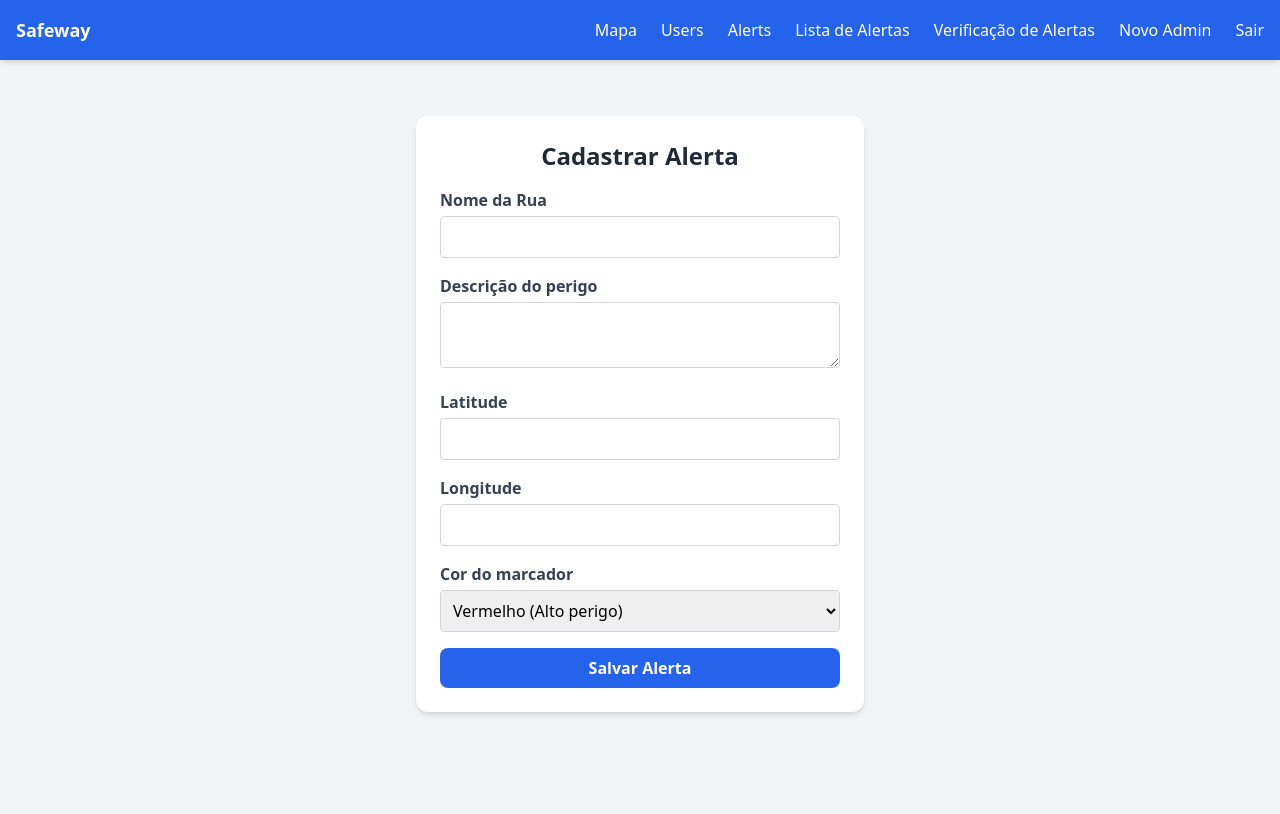
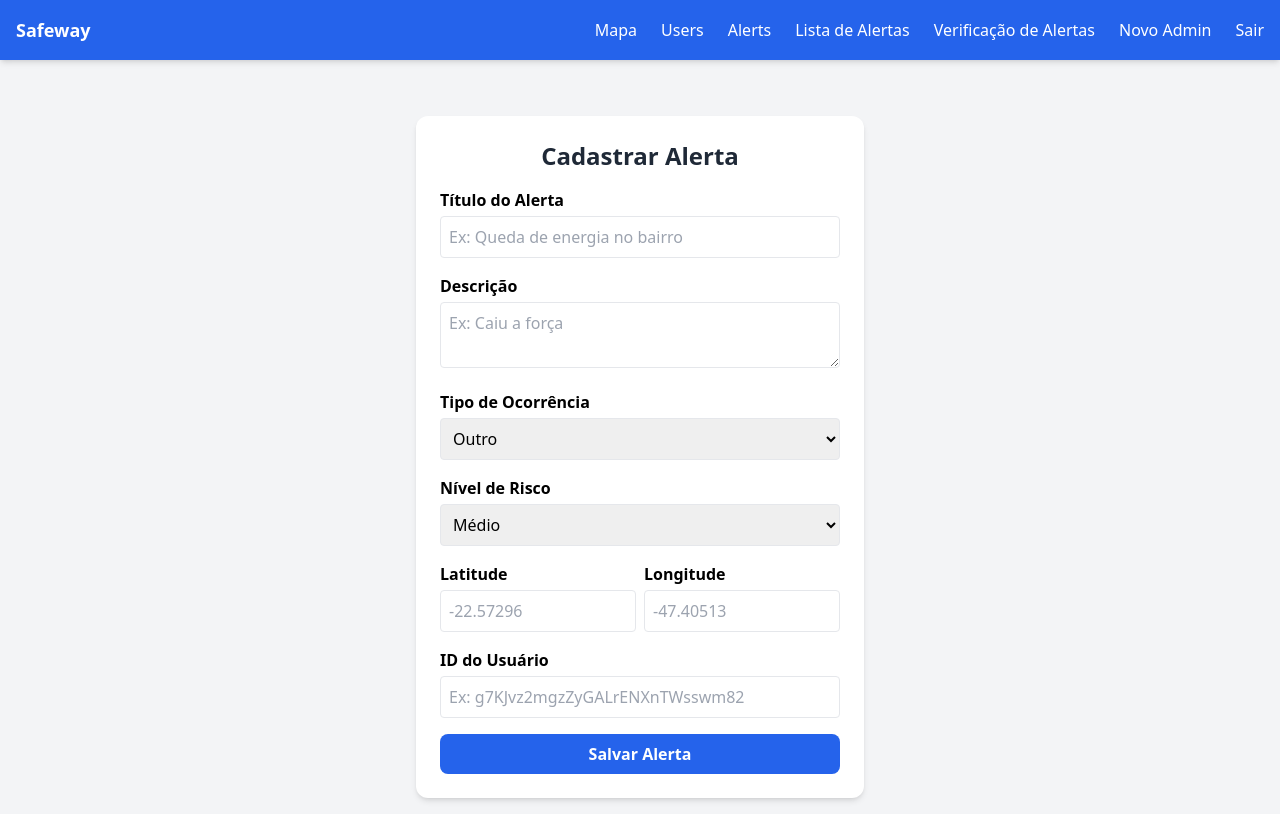
Before and after one commit to Marialu97/Web_Admin_SafeWay, a Next.js app: page /dashboard/alerts in a window 1280 px wide. Built offline with nearby package versions, Linux system fonts and the light colour scheme.

Commit message:
14.11.25

```diff
--- a/app/dashboard/alerts/page.tsx
+++ b/app/dashboard/alerts/page.tsx
@@ -1,117 +1,159 @@
-"use client";
-import { useState } from "react";
-import { addAlert } from "@/lib/firestore";
+'use client';
 
-export default function AlertPage() {
-  const [street, setStreet] = useState("");
-  const [description, setDescription] = useState("");
-  const [latitude, setLatitude] = useState("");
-  const [longitude, setLongitude] = useState("");
-  const [color, setColor] = useState("red");
-  const [error, setError] = useState("");
+import { useState, useEffect } from 'react';
+import { addAlert } from '@/lib/firestore';
+import { useSearchParams } from 'next/navigation';
+
+const AddAlert = () => {
+  const searchParams = useSearchParams();
+  const latParam = searchParams.get('lat');
+  const lngParam = searchParams.get('lng');
+
+  const [titulo, setTitulo] = useState('');
+  const [descricao, setDescricao] = useState('');
+  const [tipo, setTipo] = useState('outro');
+  const [risco, setRisco] = useState('medio');
+  const [latitude, setLatitude] = useState('');
+  const [longitude, setLongitude] = useState('');
+  const [userId, setUserId] = useState('');
+  const [error, setError] = useState('');
+
+  // 🔹 Preenche latitude/longitude automaticamente se vierem da URL
+  useEffect(() => {
+    if (latParam && lngParam) {
+      setLatitude(latParam);
+      setLongitude(lngParam);
+    }
+  }, [latParam, lngParam]);
 
   const handleSubmit = async (e: React.FormEvent) => {
     e.preventDefault();
 
-    if (!street || !description || !latitude || !longitude) {
-      setError("Todos os campos são obrigatórios!");
+    if (!titulo || !descricao || !latitude || !longitude) {
+      setError('Todos os campos obrigatórios devem ser preenchidos!');
       return;
     }
 
     try {
-      await addAlert({
-        street,
-        description,
+      const newAlert = {
+        titulo,
+        descricao,
+        tipo,
+        risco,
         latitude: parseFloat(latitude),
         longitude: parseFloat(longitude),
-        color,
-      });
+        userId,
+        uid: '',
+        data: new Date().toISOString(),
+      };
 
-      alert("Alerta cadastrado com sucesso!");
-      // Clear form fields
-      setStreet("");
-      setDescription("");
-      setLatitude("");
-      setLongitude("");
-      setColor("red");
-      setError("");
+      await addAlert(newAlert);
+      alert('✅ Alerta cadastrado com sucesso!');
+
+      setTitulo('');
+      setDescricao('');
+      setTipo('outro');
+      setRisco('medio');
+      setLatitude('');
+      setLongitude('');
+      setUserId('');
+      setError('');
     } catch (error) {
-      setError("Erro ao cadastrar alerta: " + error);
+      console.error(error);
+      setError('Erro ao cadastrar alerta.');
     }
   };
 
   return (
-    <div className="max-w-md mx-auto bg-white p-6 rounded-xl shadow-md mt-10">
-      <h1 className="text-2xl font-bold mb-4 text-center text-gray-800">
+    <form onSubmit={handleSubmit} className="space-y-4 bg-white p-6 rounded-xl shadow-md max-w-md mx-auto mt-10">
+      <h1 className="text-2xl font-bold text-center text-gray-800 mb-4">
         Cadastrar Alerta
       </h1>
 
-      <form onSubmit={handleSubmit} className="space-y-4">
       <div>
-          <label htmlFor="street" className="block mb-1 font-semibold text-gray-700">
-            Nome da Rua
-          </label>
+        <label className="block font-semibold mb-1">Título do Alerta</label>
         <input
           type="text"
-            id="street"
-            value={street}
-            onChange={(e) => setStreet(e.target.value)}
-            className="border border-gray-300 p-2 w-full rounded"
+          value={titulo}
+          onChange={(e) => setTitulo(e.target.value)}
+          className="border p-2 w-full rounded"
+          placeholder="Ex: Queda de energia no bairro"
         />
       </div>
 
       <div>
-          <label htmlFor="description" className="block mb-1 font-semibold text-gray-700">
-            Descrição do perigo
-          </label>
+        <label className="block font-semibold mb-1">Descrição</label>
         <textarea
-            id="description"
-            value={description}
-            onChange={(e) => setDescription(e.target.value)}
-            className="border border-gray-300 p-2 w-full rounded"
+          value={descricao}
+          onChange={(e) => setDescricao(e.target.value)}
+          className="border p-2 w-full rounded"
+          placeholder="Ex: Caiu a força"
         />
       </div>
 
       <div>
-          <label htmlFor="latitude" className="block mb-1 font-semibold text-gray-700">
-            Latitude
-          </label>
+        <label className="block font-semibold mb-1">Tipo de Ocorrência</label>
+        <select
+          value={tipo}
+          onChange={(e) => setTipo(e.target.value)}
+          className="border p-2 w-full rounded"
+        >
+          <option value="outro">Outro</option>
+          <option value="acidente">Acidente</option>
+          <option value="enchente">Enchente</option>
+          <option value="queda-de-energia">Queda de Energia</option>
+        </select>
+      </div>
+
+      <div>
+        <label className="block font-semibold mb-1">Nível de Risco</label>
+        <select
+          value={risco}
+          onChange={(e) => setRisco(e.target.value)}
+          className="border p-2 w-full rounded"
+        >
+          <option value="baixo">Baixo</option>
+          <option value="medio">Médio</option>
+          <option value="alto">Alto</option>
+          <option value="critico">Crítico</option>
+        </select>
+      </div>
+
+      <div className="flex gap-2">
+        <div className="w-1/2">
+          <label className="block font-semibold mb-1">Latitude</label>
           <input
             type="text"
-            id="latitude"
             value={latitude}
             onChange={(e) => setLatitude(e.target.value)}
-            className="border border-gray-300 p-2 w-full rounded"
+            className="border p-2 w-full rounded"
+            placeholder="-22.57296"
+            readOnly={!!latParam}
           />
         </div>
 
-        <div>
-          <label htmlFor="longitude" className="block mb-1 font-semibold text-gray-700">
-            Longitude
-          </label>
+        <div className="w-1/2">
+          <label className="block font-semibold mb-1">Longitude</label>
           <input
             type="text"
-            id="longitude"
             value={longitude}
             onChange={(e) => setLongitude(e.target.value)}
-            className="border border-gray-300 p-2 w-full rounded"
+            className="border p-2 w-full rounded"
+            placeholder="-47.40513"
+            readOnly={!!lngParam}
           />
+        </div>
       </div>
 
       <div>
-          <label htmlFor="color" className="block mb-1 font-semibold text-gray-700">
-            Cor do marcador
-          </label>
-          <select
-            id="color"
-            value={color}
-            onChange={(e) => setColor(e.target.value)}
-            className="border border-gray-300 p-2 w-full rounded"
-          >
-            <option value="red">Vermelho (Alto perigo)</option>
-            <option value="yellow">Amarelo (Médio perigo)</option>
-            <option value="green">Verde (Baixo perigo)</option>
-          </select>
+        <label className="block font-semibold mb-1">ID do Usuário</label>
+        <input
+          type="text"
+          value={userId}
+          onChange={(e) => setUserId(e.target.value)}
+          className="border p-2 w-full rounded"
+          placeholder="Ex: g7KJvz2mgzZyGALrENXnTWsswm82"
+        />
       </div>
 
       {error && <p className="text-red-500">{error}</p>}
@@ -123,6 +165,7 @@ export default function AlertPage() {
         Salvar Alerta
       </button>
     </form>
-    </div>
   );
-}
+};
+
+export default AddAlert;
--- a/components/AddAlert.tsx
+++ b/components/AddAlert.tsx
@@ -1,112 +1,177 @@
 'use client';
 
 import { useState } from 'react';
-import { addAlert } from '@/lib/firestore'; // Função para adicionar o alerta ao Firestore
+import { addAlert } from '@/lib/firestore'; // Função que adiciona alerta no Firestore
 
 const AddAlert = () => {
-  const [name, setName] = useState('');
-  const [street, setStreet] = useState('');
-  const [description, setDescription] = useState('');
+  const [titulo, setTitulo] = useState('');
+  const [descricao, setDescricao] = useState('');
+  const [tipo, setTipo] = useState('outro');
+  const [risco, setRisco] = useState('medio');
   const [latitude, setLatitude] = useState('');
   const [longitude, setLongitude] = useState('');
-  const [color, setColor] = useState('red');
+  const [userId, setUserId] = useState('');
   const [error, setError] = useState('');
 
   const handleSubmit = async (e: React.FormEvent) => {
     e.preventDefault();
 
-    if (!latitude || !longitude || !street || !description) {
-      setError('Todos os campos são obrigatórios!');
+    if (!titulo || !descricao || !latitude || !longitude) {
+      setError('Todos os campos obrigatórios devem ser preenchidos!');
       return;
     }
 
     try {
-      // Chama a função para adicionar o alerta no Firestore
-      await addAlert({
-        name,
-        street,
-        description,
+      // Cria o objeto com todos os dados do alerta
+      const newAlert = {
+        titulo,
+        descricao,
+        tipo,
+        risco,
         latitude: parseFloat(latitude),
         longitude: parseFloat(longitude),
-        color,
-      });
+        userId,
+        uid: '', // pode ser preenchido depois se quiser
+        data: new Date().toISOString(), // gera a data atual automaticamente
+      };
 
-      alert('Alerta cadastrado com sucesso!');
-      // Limpa os campos do formulário
-      setName('');
-      setStreet('');
-      setDescription('');
+      await addAlert(newAlert);
+
+      alert('✅ Alerta cadastrado com sucesso!');
+      // Limpa o formulário
+      setTitulo('');
+      setDescricao('');
+      setTipo('outro');
+      setRisco('medio');
       setLatitude('');
       setLongitude('');
-      setColor('red');
+      setUserId('');
+      setError('');
     } catch (error) {
-      setError('Erro ao cadastrar alerta');
+      console.error(error);
+      setError('Erro ao cadastrar alerta.');
     }
   };
 
   return (
-    <form onSubmit={handleSubmit} className="space-y-4">
+    <form onSubmit={handleSubmit} className="space-y-4 bg-white p-6 rounded-xl shadow-md max-w-md mx-auto mt-10">
+      <h1 className="text-2xl font-bold text-center text-gray-800 mb-4">
+        Cadastrar Alerta
+      </h1>
+
       <div>
-        <label htmlFor="street">Nome da Rua</label>
+        <label htmlFor="titulo" className="block font-semibold text-gray-700 mb-1">
+          Título do Alerta
+        </label>
         <input
           type="text"
-          id="street"
-          value={street}
-          onChange={(e) => setStreet(e.target.value)}
-          className="border p-2"
+          id="titulo"
+          value={titulo}
+          onChange={(e) => setTitulo(e.target.value)}
+          className="border border-gray-300 p-2 w-full rounded"
+          placeholder="Ex: Queda de energia no bairro"
         />
       </div>
 
       <div>
-        <label htmlFor="description">Descrição do Perigo</label>
-        <input
-          type="text"
-          id="description"
-          value={description}
-          onChange={(e) => setDescription(e.target.value)}
-          className="border p-2"
+        <label htmlFor="descricao" className="block font-semibold text-gray-700 mb-1">
+          Descrição
+        </label>
+        <textarea
+          id="descricao"
+          value={descricao}
+          onChange={(e) => setDescricao(e.target.value)}
+          className="border border-gray-300 p-2 w-full rounded"
+          placeholder="Ex: Caiu a força"
         />
       </div>
 
       <div>
-        <label htmlFor="latitude">Latitude</label>
+        <label htmlFor="tipo" className="block font-semibold text-gray-700 mb-1">
+          Tipo de Ocorrência
+        </label>
+        <select
+          id="tipo"
+          value={tipo}
+          onChange={(e) => setTipo(e.target.value)}
+          className="border border-gray-300 p-2 w-full rounded"
+        >
+          <option value="outro">Outro</option>
+          <option value="acidente">Acidente</option>
+          <option value="enchente">Enchente</option>
+          <option value="queda-de-energia">Queda de Energia</option>
+        </select>
+      </div>
+
+      <div>
+        <label htmlFor="risco" className="block font-semibold text-gray-700 mb-1">
+          Nível de Risco
+        </label>
+        <select
+          id="risco"
+          value={risco}
+          onChange={(e) => setRisco(e.target.value)}
+          className="border border-gray-300 p-2 w-full rounded"
+        >
+          <option value="baixo">Baixo</option>
+          <option value="medio">Médio</option>
+          <option value="alto">Alto</option>
+          <option value="critico">Crítico</option>
+        </select>
+      </div>
+
+      <div className="flex gap-2">
+        <div className="w-1/2">
+          <label htmlFor="latitude" className="block font-semibold text-gray-700 mb-1">
+            Latitude
+          </label>
           <input
             type="text"
             id="latitude"
             value={latitude}
             onChange={(e) => setLatitude(e.target.value)}
-          className="border p-2"
+            className="border border-gray-300 p-2 w-full rounded"
+            placeholder="-22.57296"
           />
         </div>
 
-      <div>
-        <label htmlFor="longitude">Longitude</label>
+        <div className="w-1/2">
+          <label htmlFor="longitude" className="block font-semibold text-gray-700 mb-1">
+            Longitude
+          </label>
           <input
             type="text"
             id="longitude"
             value={longitude}
             onChange={(e) => setLongitude(e.target.value)}
-          className="border p-2"
+            className="border border-gray-300 p-2 w-full rounded"
+            placeholder="-47.40513"
           />
+        </div>
       </div>
 
       <div>
-        <label htmlFor="color">Cor do Marcador</label>
-        <select
-          id="color"
-          value={color}
-          onChange={(e) => setColor(e.target.value)}
-          className="border p-2"
-        >
-          <option value="red">Vermelho</option>
-          <option value="yellow">Amarelo</option>
-          <option value="green">Verde</option>
-        </select>
+        <label htmlFor="userId" className="block font-semibold text-gray-700 mb-1">
+          ID do Usuário
+        </label>
+        <input
+          type="text"
+          id="userId"
+          value={userId}
+          onChange={(e) => setUserId(e.target.value)}
+          className="border border-gray-300 p-2 w-full rounded"
+          placeholder="Ex: g7KJvz2mgzZyGALrENXnTWsswm82"
+        />
       </div>
 
       {error && <p className="text-red-500">{error}</p>}
 
-      <button type="submit" className="bg-blue-500 text-white p-2">Salvar Alerta</button>
+      <button
+        type="submit"
+        className="bg-blue-600 hover:bg-blue-700 text-white font-semibold mt-4 p-2 w-full rounded-lg transition"
+      >
+        Salvar Alerta
+      </button>
     </form>
   );
 };
--- a/components/Map.tsx
+++ b/components/Map.tsx
@@ -1,11 +1,13 @@
 'use client';
 
-import { MapContainer, TileLayer, GeoJSON, Circle, Popup } from 'react-leaflet';
+import { MapContainer, TileLayer, GeoJSON, Circle, Popup, useMapEvents } from 'react-leaflet';
 import { useEffect, useState } from 'react';
 import { db } from '@/lib/firebase';
 import { collection, onSnapshot } from 'firebase/firestore';
 import L from 'leaflet';
+import { useRouter } from 'next/navigation'; // ✅ Importa roteador do Next.js
 import 'leaflet/dist/leaflet.css';
+import MarkerClusterGroup from 'react-leaflet-cluster';
 
 interface Alert {
   id: string;
@@ -16,11 +18,25 @@ interface Alert {
   color: string;
 }
 
+function MapClickHandler() {
+  const router = useRouter();
+
+  // Captura o duplo clique no mapa
+  useMapEvents({
+    dblclick(e) {
+      const { lat, lng } = e.latlng;
+      // Redireciona para a página de cadastro com os valores na URL
+      router.push(`/dashboard/alerts?lat=${lat}&lng=${lng}`);
+    },
+  });
+
+  return null;
+}
+
 export default function MapaLimeira({ focusLat, focusLng }: { focusLat?: number; focusLng?: number }) {
   const [limeiraData, setLimeiraData] = useState<any>(null);
   const [alerts, setAlerts] = useState<Alert[]>([]);
 
-  // 🔹 Corrige os ícones padrão do Leaflet e carrega o GeoJSON
   useEffect(() => {
     if (typeof window !== 'undefined') {
       // @ts-ignore
@@ -35,13 +51,11 @@ export default function MapaLimeira({ focusLat, focusLng }: { focusLat?: number;
       });
     }
 
-    // Carrega o arquivo GeoJSON da cidade de Limeira
     fetch('/limeira.geojson')
       .then((res) => res.json())
       .then((data) => setLimeiraData(data));
   }, []);
 
-  // 🔹 Busca os alertas cadastrados no Firestore com real-time updates
   useEffect(() => {
     const unsubscribe = onSnapshot(collection(db, 'alerts'), (snapshot) => {
       const data = snapshot.docs.map((doc) => ({
@@ -50,7 +64,7 @@ export default function MapaLimeira({ focusLat, focusLng }: { focusLat?: number;
       })) as Alert[];
       setAlerts(data);
     });
-    return unsubscribe; // Cleanup listener on unmount
+    return unsubscribe;
   }, []);
 
   if (!limeiraData) return <p>Carregando mapa...</p>;
@@ -58,7 +72,7 @@ export default function MapaLimeira({ focusLat, focusLng }: { focusLat?: number;
   return (
     <div style={{ height: '800px', width: '100%' }}>
       <MapContainer
-        center={focusLat && focusLng ? [focusLat, focusLng] : [-22.5632, -47.4043]} // centro de Limeira-SP
+        center={focusLat && focusLng ? [focusLat, focusLng] : [-22.5632, -47.4043]}
         zoom={focusLat && focusLng ? 16 : 13}
         minZoom={13}
         maxZoom={18}
@@ -68,23 +82,48 @@ export default function MapaLimeira({ focusLat, focusLng }: { focusLat?: number;
         ]}
         maxBoundsViscosity={1.0}
         style={{ height: '800px', width: '100%' }}
-        // @ts-ignore
-        whenReady={(mapInstance: any) => {}}
       >
-        {/* camada base do mapa */}
         <TileLayer
           attribution='© <a href="https://www.openstreetmap.org/">OpenStreetMap</a>'
           url="https://{s}.tile.openstreetmap.org/{z}/{x}/{y}.png"
         />
 
+        {/* ✅ Captura duplo clique */}
+        <MapClickHandler />
 
-        {/* 🔴 bolinhas de alerta de perigo */}
+        <MarkerClusterGroup
+          chunkedLoading
+          spiderfyOnMaxZoom={false}
+          showCoverageOnHover={false}
+          maxClusterRadius={50}
+          iconCreateFunction={(cluster: { getChildCount: () => any; }) => {
+            const count = cluster.getChildCount();
+            let color = 'rgba(255, 0, 0, 0.6)';
+            if (count < 5) color = 'rgba(255, 165, 0, 0.6)';
+            if (count >= 5) color = 'rgba(255, 0, 0, 0.6)';
+            return L.divIcon({
+              html: `<div style="
+                background:${color};
+                border-radius:50%;
+                width:40px;
+                height:40px;
+                display:flex;
+                justify-content:center;
+                align-items:center;
+                color:white;
+                font-weight:bold;
+                border:2px solid white;
+              ">${count}</div>`,
+              className: 'cluster-icon',
+            });
+          }}
+        >
           {alerts.map((alert) => (
             <Circle
               key={alert.id}
-            center={[alert.latitude, alert.longitude]} // Usando `latitude` e `longitude` do Firestore
-            radius={50} // tamanho do círculo
-            color={alert.color || 'red'} // A cor pode ser `alert.color` ou vermelho por padrão
+              center={[alert.latitude, alert.longitude]}
+              radius={50}
+              color={alert.color || 'red'}
               fillColor={alert.color || 'red'}
               fillOpacity={0.6}
             >
@@ -95,6 +134,7 @@ export default function MapaLimeira({ focusLat, focusLng }: { focusLat?: number;
               </Popup>
             </Circle>
           ))}
+        </MarkerClusterGroup>
       </MapContainer>
     </div>
   );
--- a/package.json
+++ b/package.json
@@ -17,7 +17,8 @@
     "next": "^14.2.33",
     "react": "^18.3.1",
     "react-dom": "^18.3.1",
-    "react-leaflet": "^4.2.1"
+    "react-leaflet": "^4.2.1",
+    "react-leaflet-cluster": "^3.1.1"
   },
   "devDependencies": {
     "@babel/core": "^7.28.5",
```
Also changed, not shown: 2 other files (tests, documents, lock files or other folders). Lines whose indentation alone changed are shown as unchanged.
